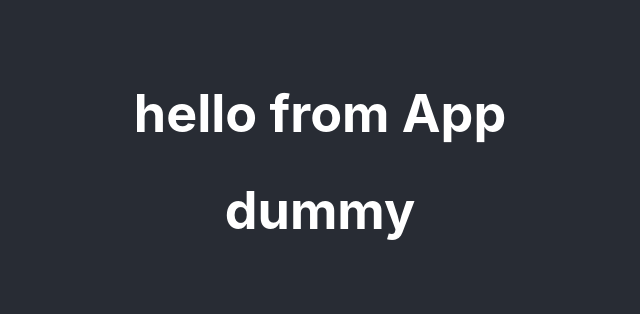
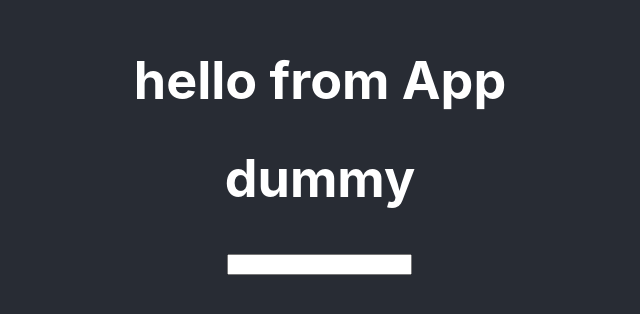
Before and after one commit to contour-gara/typescript-lesson, a React (Create React App) app: page / in a window 1280 px wide. Shown: the part 238-552 px from the top of the page, without its empty margins (320-960 px from the left). Built offline with nearby package versions, Linux system fonts and the light colour scheme.

Commit message:
2-18 完了

```diff
--- a/src/TestComponent.tsx
+++ b/src/TestComponent.tsx
@@ -15,12 +15,18 @@
 const TestComponent: React.FC<Props> = (props) => {
   const [count, setCount] = useState<number | null>(null);
   const [user, setUser] = useState<UserData>({ id: 1, name: "dummy" });
+  const [inputData, setInputData] = useState("");
+
+  const handleInputChange = (e: React.ChangeEvent<HTMLInputElement>) =>
+    setInputData(e.target.value);
 
   return (
     <div>
       <h1>{props.text}</h1>
       <h1>{count}</h1>
       <h1>{user.name}</h1>
+      <input type="text" value={inputData} onChange={handleInputChange} />
+      <h1>{inputData}</h1>
     </div>
   );
 };
```
